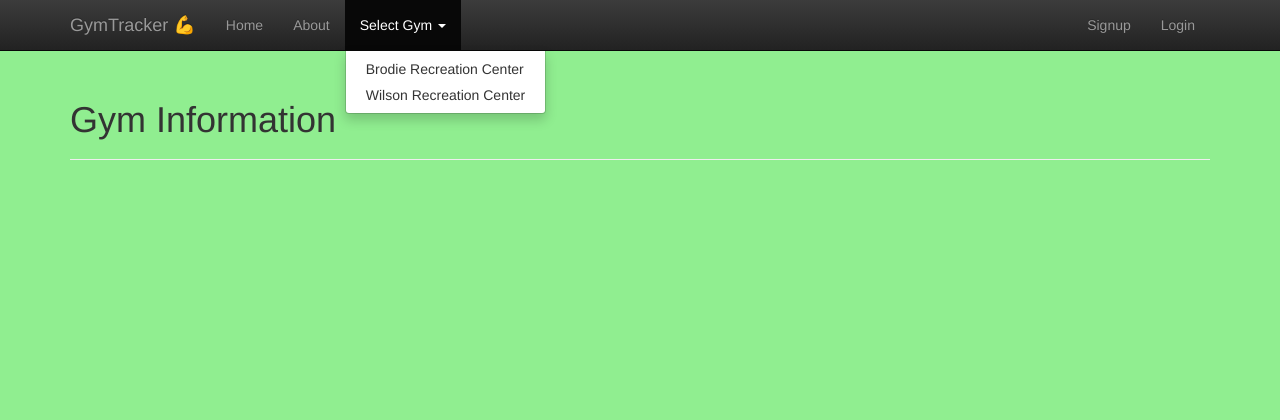
After one commit to TharunRaj7/316-Gym-Tracker, a Flask app: page /gym in a window 1280 px wide, after a click on "Select Gym". The commit adds this page. Shown: the top 420 px of the page. Run offline with Flask 2, Linux system fonts and the light colour scheme; some libraries are stand-ins or nearby versions.

Commit message:
added gym pages

```diff
--- a/app.py
+++ b/app.py
@@ -50,6 +50,18 @@ def login_required(test):
 def home():
     return render_template('pages/placeholder.home.html')
 
+@app.route('/brodie')
+def brodieGym():
+    return render_template('pages/brodie.html')
+
+@app.route('/wilson')
+def wilsonGym():
+    return render_template('pages/wilson.html')
+
+@app.route('/gym')
+def bothGym():
+    return render_template('pages/gym.html')
+
 
 
 @app.route('/about')
@@ -67,6 +79,8 @@ def about():
 def login():
     form = LoginForm(request.form)
     return render_template('forms/login.html', form=form)
+
+
 
 
 @app.route('/register')
--- a/templates/layouts/main.html
+++ b/templates/layouts/main.html
@@ -1,7 +1,7 @@
 <!doctype html>
 <head>
 <meta charset="utf-8">
-<title>{% block title %}{% endblock %}</title>
+
 
 <!-- meta -->
 <meta name="description" content="">
@@ -58,8 +58,8 @@
             <li class="dropdown">
               <a class="dropdown-toggle" data-toggle="dropdown">Select Gym <b class="caret"></b></a>
               <ul class="dropdown-menu">
-                <li><a>Brodie Recreation Center</a></li>
-                <li><a>Wilson Recreation Center</a></li>
+                <li><a href="/brodie">Brodie Recreation Center</a></li>
+                <li><a href="/wilson">Wilson Recreation Center</a></li>
               </ul>
             </li>
           </ul>
--- /dev/null
+++ b/templates/pages/gym.html
@@ -0,0 +1,8 @@
+{% extends 'layouts/main.html' %} {% block title %}Gym{% endblock %} {% block
+content %}
+
+<div class="page-header">
+  <h1>Gym Information</h1>
+</div>
+
+{% endblock %}
--- a/templates/pages/placeholder.home.html
+++ b/templates/pages/placeholder.home.html
@@ -14,7 +14,7 @@ content %}
     <div class="card">
       <div class="card-body">
         <img class="card-img-top" src="https://i.ibb.co/Dtmf55c/dumbbells.jpg" alt="Card image cap">
-        <a href="#" class="btn btn-info" style="min-width:12.5vw">Find Equipments</a>
+        <a href="/gym" class="btn btn-info" style="min-width:12.5vw">Find Equipments</a>
       </div>
     </div>
   </div>
@@ -22,7 +22,7 @@ content %}
     <div class="card">
       <div class="card-body">
         <img class="card-img-top" src="https://i.ibb.co/K99bwZ3/make-a-personalised-gym-program.jpg" alt="Card image cap">
-        <a href="#" class="btn btn-primary" style="min-width:12.5vw">Make your Schedule</a>
+        <a href="#" class="btn btn-primary" disabled style="min-width:12.5vw">Make your Schedule</a>
       </div>
     </div>
   </div>
@@ -30,7 +30,7 @@ content %}
     <div class="card">
       <div class="card-body">
         <img class="card-img-top" src="https://i.ibb.co/C2q0pRT/classes.jpg" alt="Card image cap"/>
-        <a href="#" class="btn btn-default" style="min-width:12.5vw">Find Gym Classes</a>
+        <a href="/gym" class="btn btn-default" style="min-width:12.5vw">Find Gym Classes</a>
       </div>
     </div>
   </div>
```
Also changed, not shown: templates/pages/brodie.html (added, +8 -0 lines), templates/pages/wilson.html (added, +8 -0 lines).
